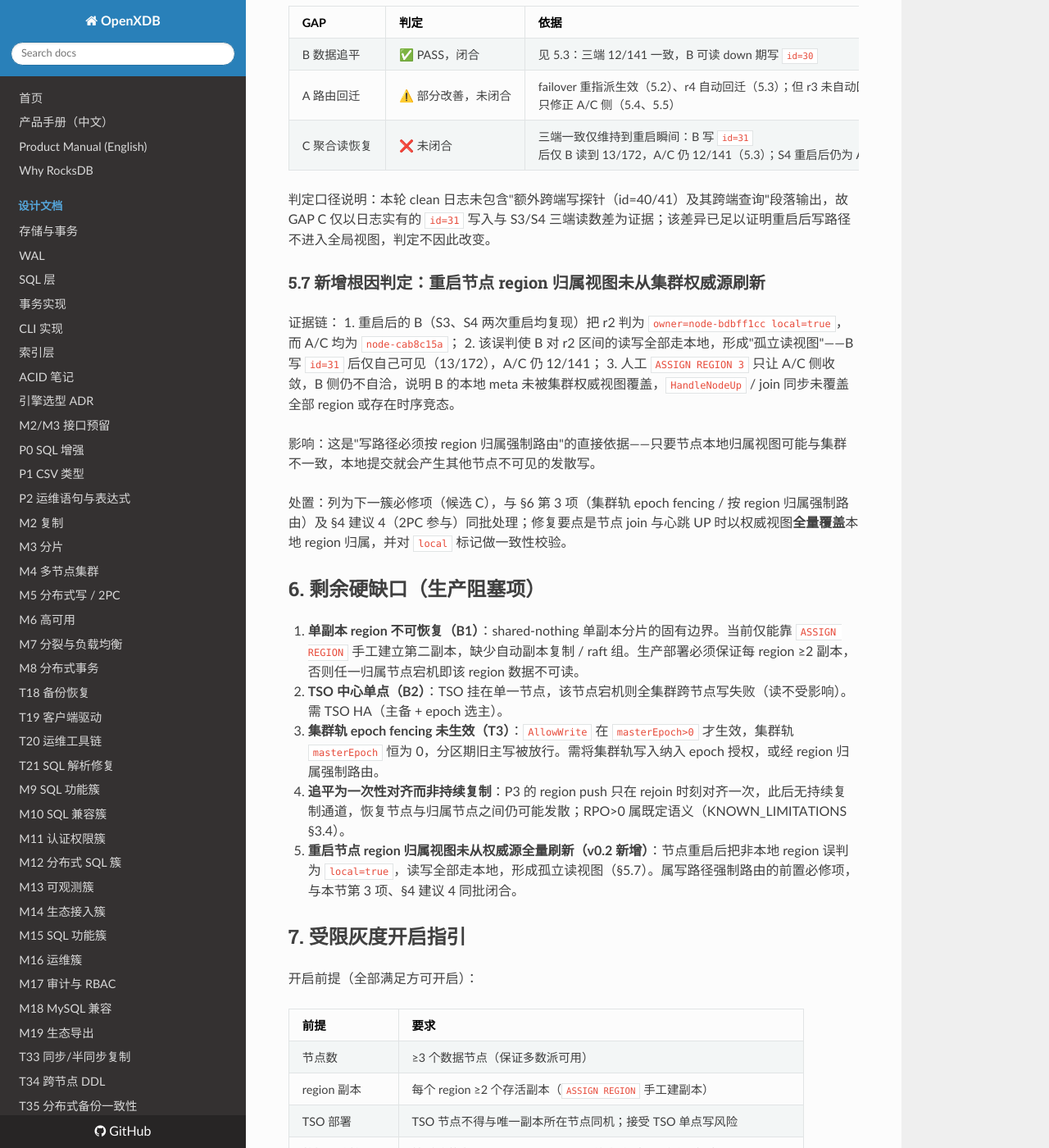
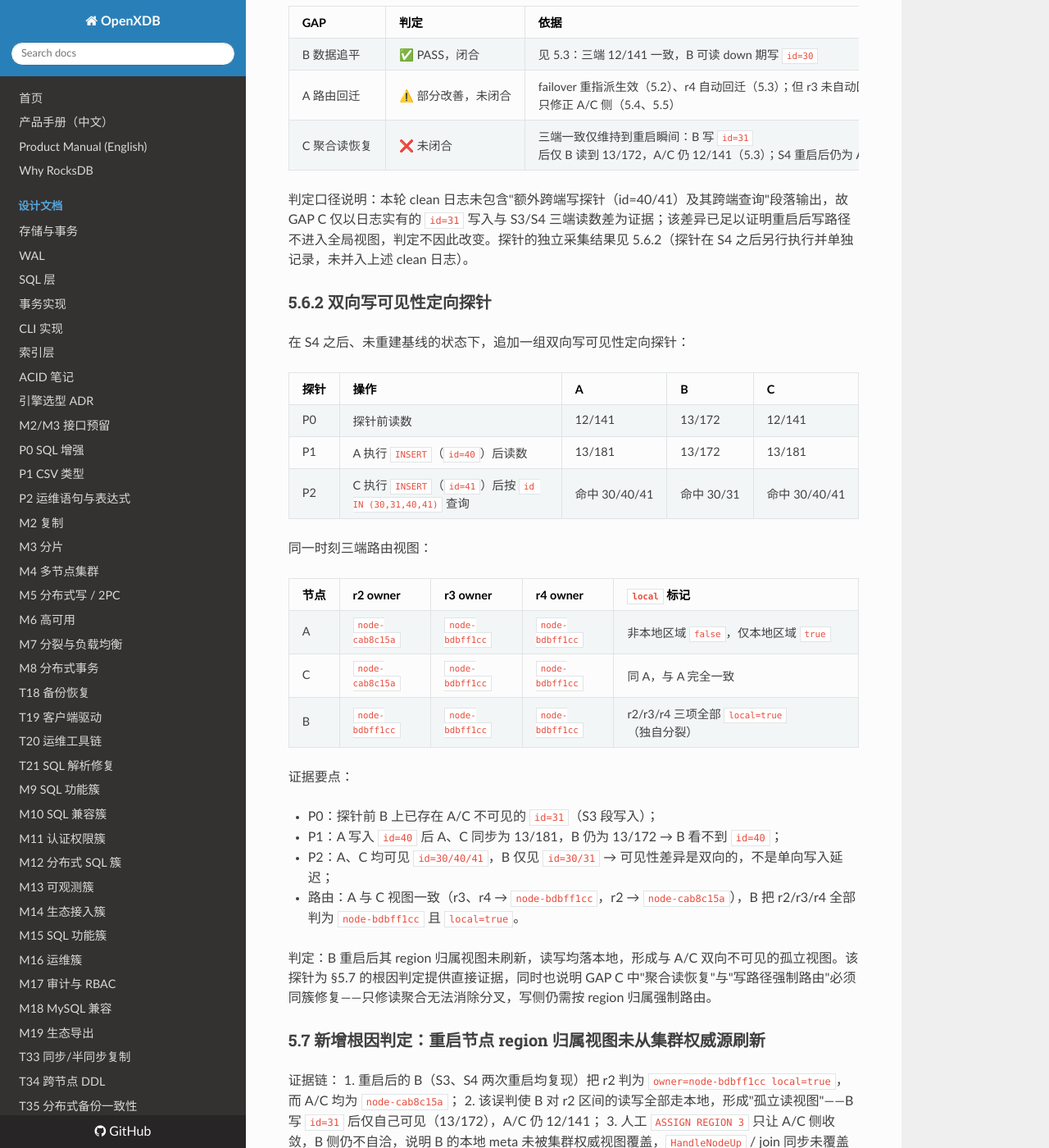
Before and after one commit to zhengkuanhua/openxdb, an MkDocs documentation site: the page built from docs/D4_5_ha_quorum_gray_report.md, in a window 1280 px wide and 1400 px high, scrolled down 4046 px. Shown: the whole window at 82% size. Built offline with MkDocs 1.6.1, drawn with Linux system fonts in a browser that asks for light colours; nearby versions of some CDN libraries.

Commit message:
docs: D4.5 报告补充 5.6.2 双向写可见性定向探针证据
在 5.6 之下新增 5.6.2：S4 后未重建基线的双向写探针（A 写 id=40 后仅 A/C 见 13/181、B 仍 13/172；id IN(30,31,40,41) 查询 A/C 见 30/40/41、B 仅见 30/31）；同步记录三端路由视图（A/C 一致，B 把 r2/r3/r4 全判为 node-bdbff1cc 且 local=true）。结论不改：为 5.7 根因判定提供直接证据，并说明读聚合与写路径强制路由须同簇修复。

```diff
--- a/docs/D4_5_ha_quorum_gray_report.md
+++ b/docs/D4_5_ha_quorum_gray_report.md
@@ -121,7 +121,34 @@ AIGC:
 | A 路由回迁 | ⚠️ 部分改善，未闭合 | failover 重指派生效（5.2）、r4 自动回迁（5.3）；但 r3 未自动回迁、重启节点 B 路由视图与 A/C 不一致（r2 归属错）、人工 `ASSIGN` 只修正 A/C 侧（5.4、5.5） |
 | C 聚合读恢复 | ❌ 未闭合 | 三端一致仅维持到重启瞬间：B 写 `id=31` 后仅 B 读到 13/172，A/C 仍 12/141（5.3）；S4 重启后仍为 A 12/141 / B 13/172 / C 12/141（5.5） |
 
-判定口径说明：本轮 clean 日志未包含"额外跨端写探针（id=40/41）及其跨端查询"段落输出，故 GAP C 仅以日志实有的 `id=31` 写入与 S3/S4 三端读数差为证据；该差异已足以证明重启后写路径不进入全局视图，判定不因此改变。
+判定口径说明：本轮 clean 日志未包含"额外跨端写探针（id=40/41）及其跨端查询"段落输出，故 GAP C 仅以日志实有的 `id=31` 写入与 S3/S4 三端读数差为证据；该差异已足以证明重启后写路径不进入全局视图，判定不因此改变。探针的独立采集结果见 5.6.2（探针在 S4 之后另行执行并单独记录，未并入上述 clean 日志）。
+
+### 5.6.2 双向写可见性定向探针
+
+在 S4 之后、未重建基线的状态下，追加一组双向写可见性定向探针：
+
+| 探针 | 操作 | A | B | C |
+|---|---|---|---|---|
+| P0 | 探针前读数 | 12/141 | 13/172 | 12/141 |
+| P1 | A 执行 `INSERT`（`id=40`）后读数 | 13/181 | 13/172 | 13/181 |
+| P2 | C 执行 `INSERT`（`id=41`）后按 `id IN (30,31,40,41)` 查询 | 命中 30/40/41 | 命中 30/31 | 命中 30/40/41 |
+
+同一时刻三端路由视图：
+
+| 节点 | r2 owner | r3 owner | r4 owner | `local` 标记 |
+|---|---|---|---|---|
+| A | `node-cab8c15a` | `node-bdbff1cc` | `node-bdbff1cc` | 非本地区域 `false`，仅本地区域 `true` |
+| C | `node-cab8c15a` | `node-bdbff1cc` | `node-bdbff1cc` | 同 A，与 A 完全一致 |
+| B | `node-bdbff1cc` | `node-bdbff1cc` | `node-bdbff1cc` | r2/r3/r4 三项全部 `local=true`（独自分裂） |
+
+证据要点：
+
+- P0：探针前 B 上已存在 A/C 不可见的 `id=31`（S3 段写入）；
+- P1：A 写入 `id=40` 后 A、C 同步为 13/181，B 仍为 13/172 → B 看不到 `id=40`；
+- P2：A、C 均可见 `id=30/40/41`，B 仅见 `id=30/31` → 可见性差异是双向的，不是单向写入延迟；
+- 路由：A 与 C 视图一致（r3、r4 → `node-bdbff1cc`，r2 → `node-cab8c15a`），B 把 r2/r3/r4 全部判为 `node-bdbff1cc` 且 `local=true`。
+
+判定：B 重启后其 region 归属视图未刷新，读写均落本地，形成与 A/C 双向不可见的孤立视图。该探针为 §5.7 的根因判定提供直接证据，同时也说明 GAP C 中"聚合读恢复"与"写路径强制路由"必须同簇修复——只修读聚合无法消除分叉，写侧仍需按 region 归属强制路由。
 
 ### 5.7 新增根因判定：重启节点 region 归属视图未从集群权威源刷新
 
```
